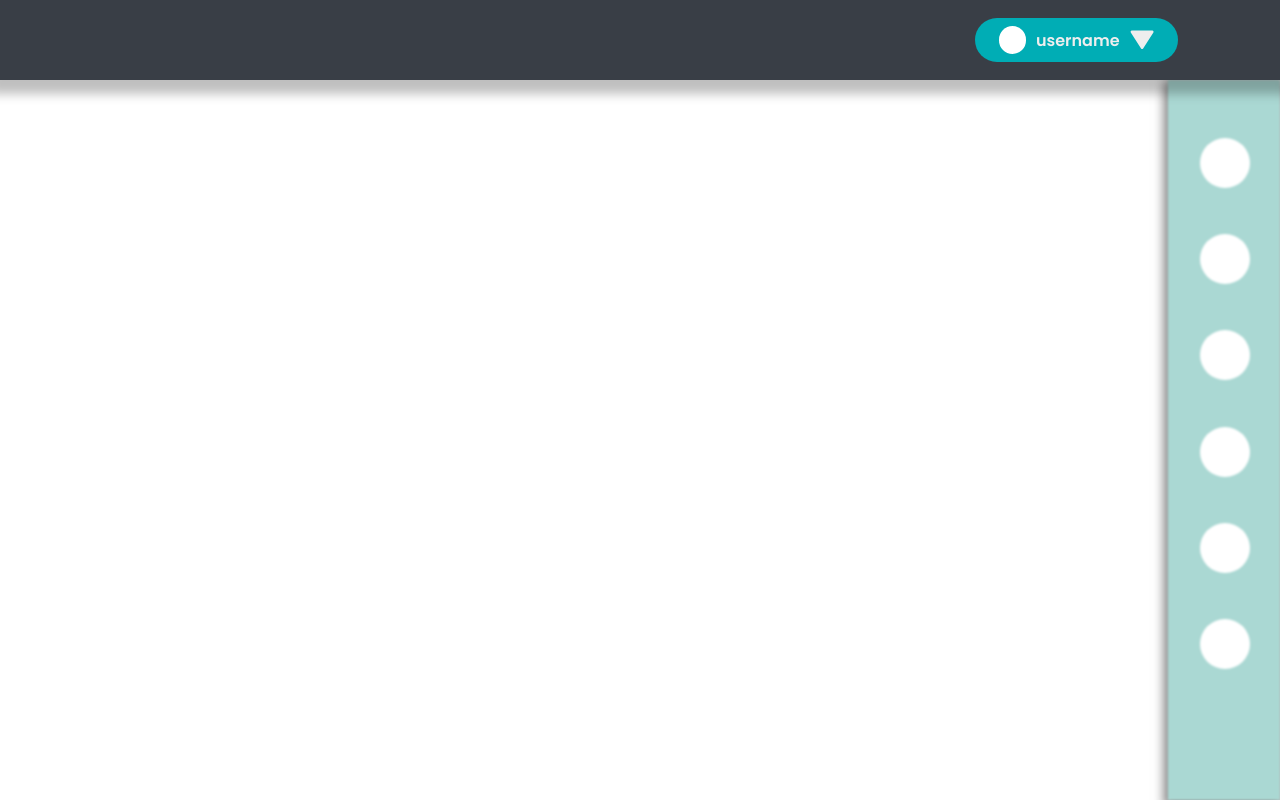
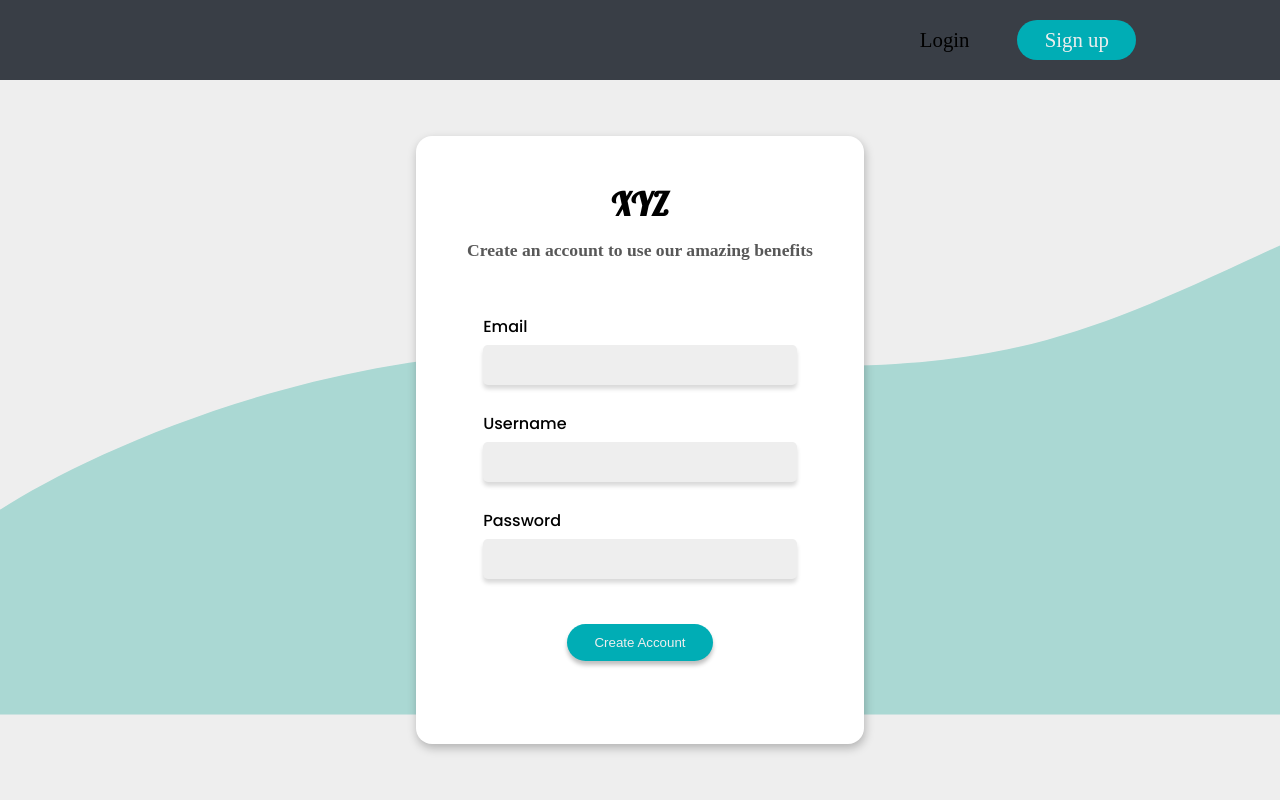
Before and after one commit to shah1012/Typescript-Chat-App-Frontend, a React (Vite) app: page / in a window 1280 px wide. Built offline with nearby package versions, Linux system fonts and the light colour scheme.

Commit message:
Added background

```diff
--- a/src/App.tsx
+++ b/src/App.tsx
@@ -8,10 +8,10 @@ import ChatSideBar from "./components/ChatSideBar/Index";
 function App() {
   return (
     <div className="App">
-      {/* <NavbarNotLogged /> */}
-      <NavBarLogged />
-      {/* <SignUpPage /> */}
-      <ChatSideBar />
+      <NavbarNotLogged />
+      <SignUpPage />
+      {/* <NavBarLogged /> */}
+      {/* <ChatSideBar /> */}
     </div>
   );
 }
--- /dev/null
+++ b/src/components/Background/index.tsx
@@ -0,0 +1,21 @@
+import React from "react";
+
+const index = () => {
+  return (
+    <svg
+      className="background"
+      width="1918"
+      height="703"
+      viewBox="0 0 1918 703"
+      fill="none"
+      xmlns="http://www.w3.org/2000/svg"
+    >
+      <path
+        d="M954.9 164.5C540.341 124.1 145.567 302 0 396V703H1918V0C1607.39 143 1473.1 215 954.9 164.5Z"
+        fill="#AAD8D3"
+      />
+    </svg>
+  );
+};
+
+export default index;
--- a/src/pages/SignUp.tsx
+++ b/src/pages/SignUp.tsx
@@ -1,9 +1,12 @@
 import React from "react";
 import signUpOptions from "../misc/signUpOptions";
 import InputComponents from "../components/SignUp/InputComponents";
+import Background from "../components/Background";
 
 const index = () => {
   return (
+    <>
+      <Background />
       <section className="signUp">
         <main>
           <h2>XYZ</h2>
@@ -18,6 +21,7 @@ const index = () => {
           <button>Create Account</button>
         </main>
       </section>
+    </>
   );
 };
 
--- a/src/styles/app.scss
+++ b/src/styles/app.scss
@@ -1,5 +1,6 @@
 @import "./loggedComponents/app.scss";
 @import "./notLoggedComponents/app.scss";
+@import "./background.scss";
 
 :root {
   --primaryColor: #aad8d3;
--- /dev/null
+++ b/src/styles/background.scss
@@ -0,0 +1,9 @@
+.background {
+  width: 100vw;
+  height: 80vh;
+
+  left: 0;
+  bottom: 0;
+  position: absolute;
+  z-index: 0;
+}
--- a/src/styles/notLoggedComponents/signUpPage.scss
+++ b/src/styles/notLoggedComponents/signUpPage.scss
@@ -7,6 +7,7 @@
   align-items: center;
   background-color: var(--light);
   main {
+    z-index: 1;
     width: 28rem;
     background-color: #ffffff;
     height: 38rem;
```
Also changed, not shown: src/images/background.svg (renamed from src/images/Vector 2.svg). Lines whose indentation alone changed are shown as unchanged.
